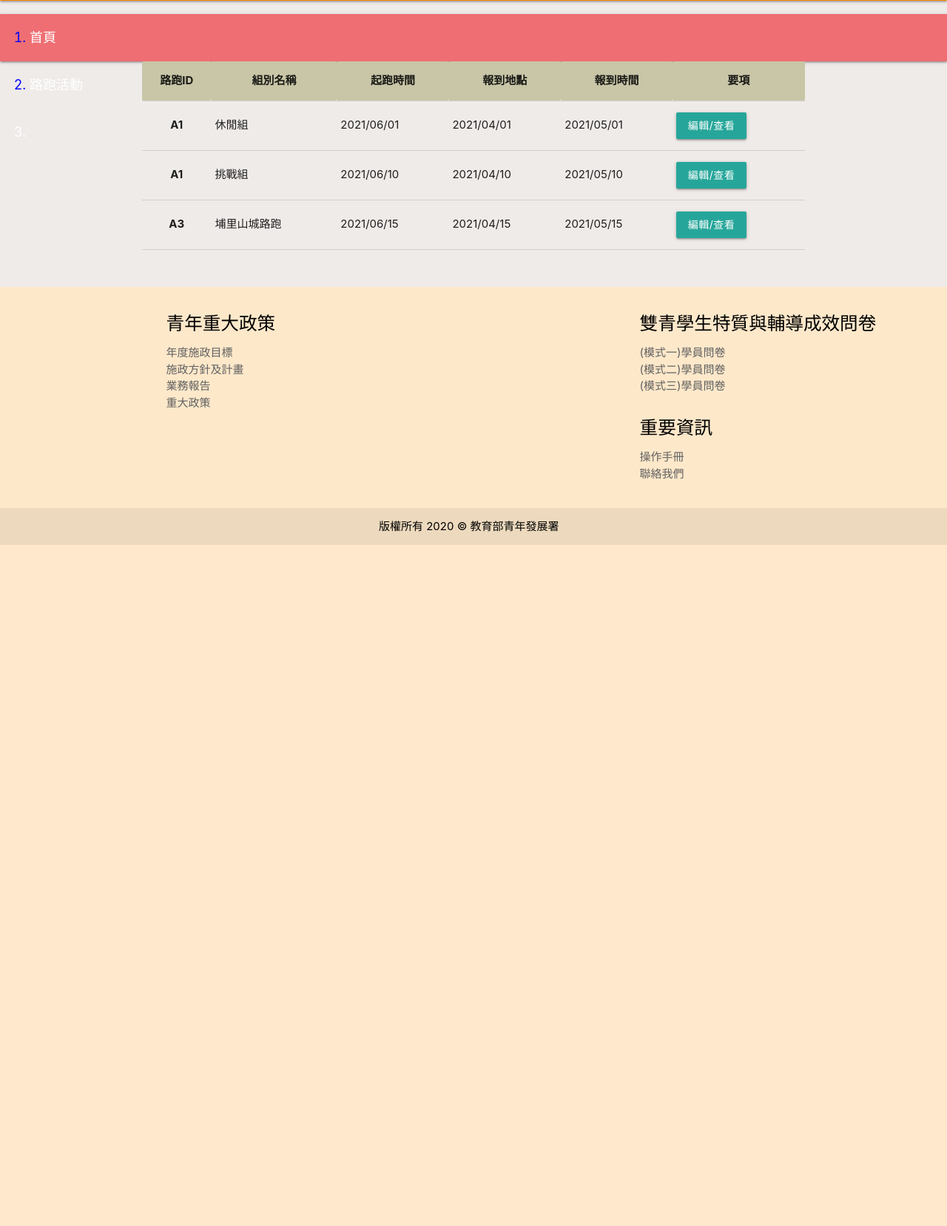
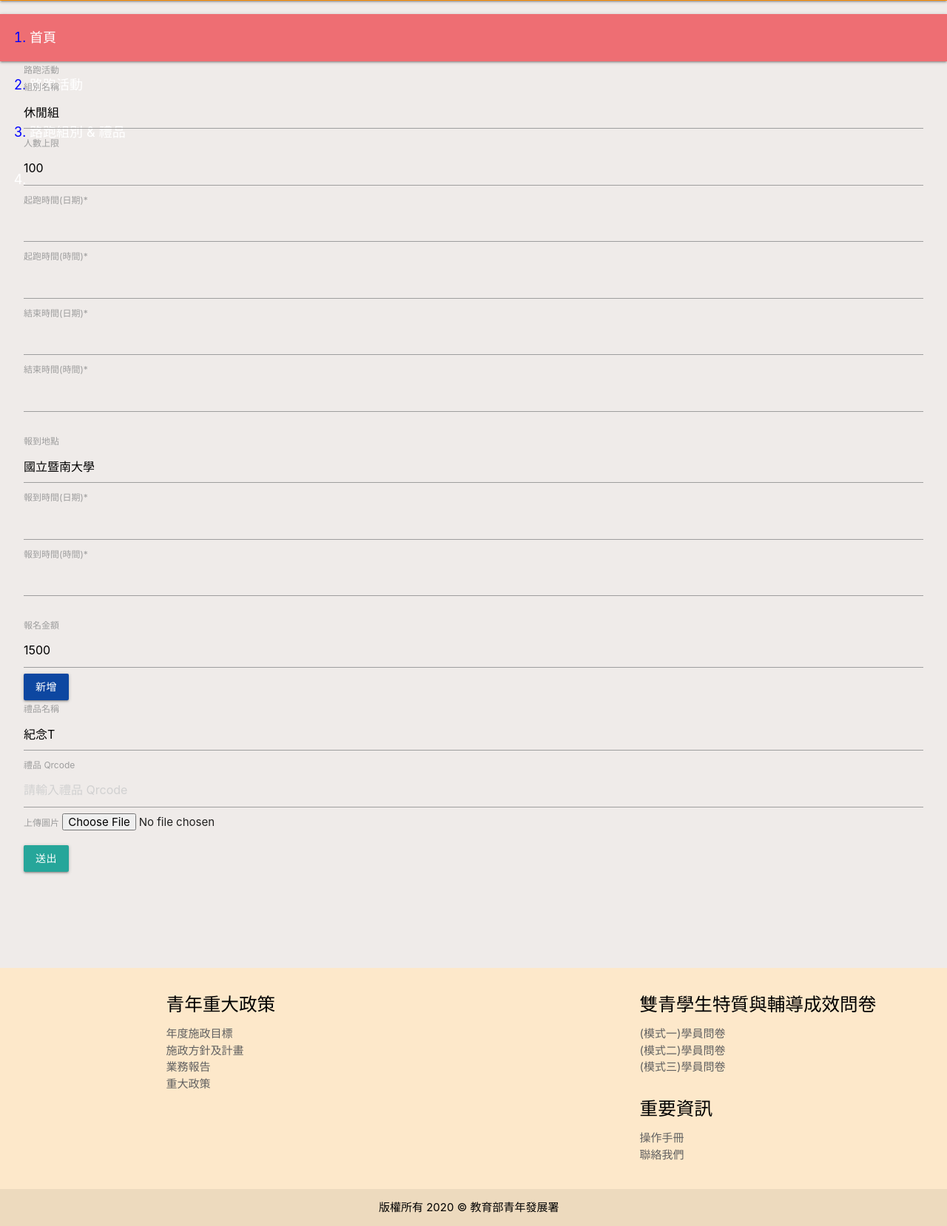
Before and after one commit to letRunnning/let_run, a PHP site: the page made by application/views/run/rungroup_gift.php in a window 1280 px wide. Shown: the part 63-1721 px from the top of the page at 74% size. Before the commit the page ends 800 px from the top, so only its background shows below. Run offline with PHP 8.4, Linux system fonts and the light colour scheme; the template is opened without the code that fills it, so the values that code supplies are empty; some libraries are stand-ins or nearby versions.

Commit message:
add content

```diff
--- a/application/views/run/rungroup_gift.php
+++ b/application/views/run/rungroup_gift.php
@@ -8,51 +8,90 @@
       <li class="breadcrumb-item active" style="color:blue;" aria-current="page">
         <a href="#">路跑活動</a>
       </li>
+      <li class="breadcrumb-item active" style="color:blue;" aria-current="page">
+        <a href="<?php echo site_url('/run/rungroup_gift_table'); ?>">路跑組別 & 禮品</a>
+      </li>
       <li class="breadcrumb-item active" aria-current="page"><?php echo $title;?></li>
     </ol>
   </nav>
 </div>
-<div class="container">
+<div class="container" style="width:95%">
   <div class="row">
-    <table class="table text-center border-secondary table-hover align-middle">
-      <thead class="header" style="background-color:#C8C6A7">
-        <tr>
-          <th scope="col">路跑ID</th>
-          <th scope="col">組別名稱</th>
-          <th scope="col">起跑時間</th>
-          <th scope="col">報到地點</th>
-          <th scope="col">報到時間</th>
-          <th scope="col">要項</th>
-        </tr>
-      </thead>
-      <tbody>
-        <tr>
-          <th scope="col">A1</th>
-          <td scope="col">休閒組</td>
-          <td scope="col">2021/06/01</td>
-          <td scope="col">2021/04/01</td>
-          <td scope="col">2021/05/01</td>
-          <!-- <td scope="col"><button type="button" class="btn btn-warning" href="<?php echo site_url('run/run_active/' .$i['no']);?>">編輯/查看</button></td> -->
-          <td scope="col"><a type="button" class="btn btn-warning" href="<?php echo site_url('run/run_active/1' );?>">編輯/查看</a></td>
-        </tr>
-        <tr>
-          <th scope="col">A1</th>
-          <td scope="col">挑戰組</td>
-          <td scope="col">2021/06/10</td>
-          <td scope="col">2021/04/10</td>
-          <td scope="col">2021/05/10</td>
-          <td scope="col"><a type="button" class="btn btn-warning" href="<?php echo site_url('run/run_active/2' );?>">編輯/查看</a></td>
-        </tr>
-        <tr>
-          <th scope="col">A3</th>
-          <td scope="col">埔里山城路跑</td>
-          <td scope="col">2021/06/15</td>
-          <td scope="col">2021/04/15</td>
-          <td scope="col">2021/05/15</td>
-          <td scope="col"><a type="button" class="btn btn-warning" href="<?php echo site_url('run/run_active/3' );?>">編輯/查看</a></td>
-        </tr>
-      </tbody>
-    </table>
+    <form action="<?php echo site_url($url); ?>" method="post" accept-charset="utf-8" enctype="multipart/form-data">
+      <div class="col-10 m-2 mx-auto">
+        <label>路跑活動</label>
+        <select class="form-select mb-3" name="runActive" id="runActive" >
+          <option selected value="">請選擇</option>
+          <option selected value="A1">暨大春健</option>
+          <option selected value="A2">台中花博馬拉松</option>
+        </select>
+        </div>
+
+        <div class="col-10 m-2 mx-auto">
+            <label for="rungroupName" class="form-label">組別名稱</label>
+            <input class="form-control" type="text" id="rungroupName" name="rungroupName" value="休閒組" required placeholder="請輸入組別名稱">
+        </div>
+        <div class="col-10 m-2 mx-auto">
+              <label for="peoples" class="form-label">人數上限</label>
+              <input class="form-control" type="text" id="peoples" name="peoples" value="100" required placeholder="請輸入人數上限">
+        </div>
+        <div class="row justify-content-center" id="chineseDiv">
+            <div class="col-md-5">
+                <label for="runStart_date">起跑時間(日期)*</label>
+                <input class="form-control" type="text" id="dateFrom" name="runStart_date" >
+            </div>
+            <div class="col-md-5">
+                <label for="runStart_time">起跑時間(時間)*</label>
+                <input class="form-control time-picker-start" type="text" id="formStartTime" name="runStart_time" >
+            </div>
+            <div class="col-md-5">
+                <label for="runEnd_date">結束時間(日期)*</label>
+                <input class="form-control" type="text" id="dateTo" name="runEnd_date">
+            </div>
+            <div class="col-md-5">
+                <label for="runEnd_time">結束時間(時間)*</label>
+                <input class="form-control time-picker-end" type="text" id="formEndTime" name="runEnd_time">
+            </div>
+          </div>
+        <div class="col-10 m-2 mx-auto">
+            <label for="assemblyPlace" class="form-label">報到地點</label>
+            <input class="form-control" type="text" id="assemblyPlace" name="assemblyPlace" value="國立暨南大學" required placeholder="請輸入報到地點">
+        </div>
+        <div class="row justify-content-center" id="chineseDiv">
+            <div class="col-md-5">
+                <label for="assumblyDate">報到時間(日期)*</label>
+                <input class="form-control" type="text" id="dateRun" name="assumblyDate">
+            </div>
+            <div class="col-md-5">
+                <label for="assumblyTime">報到時間(時間)*</label>
+                <input class="form-control time-picker-start" type="text" id="assumblyTime">
+            </div>
+        </div>
+        <div class="col-10 m-2 mx-auto">
+        <label for="price" class="form-label">報名金額</label>
+          <input class="form-control" type="text" id="price" name="price" value="1500" required placeholder="請輸入報名金額">
+        </div>
+        <div class="row group">
+          <div class="col-10 m-2 mx-auto">
+            <label for="giftName">禮品名稱</label>
+            <input type="text" id="giftName" name="giftName" class="form-control" value="紀念T" required placeholder="請輸入禮品名稱">
+          </div>
+          <div class="col-10 m-2 mx-auto">
+            <label for="giftQrcode">禮品 Qrcode</label>
+            <input type="text" id="giftQrcode" name="giftQrcode" class="form-control" value="" required placeholder="請輸入禮品 Qrcode">
+          </div>
+          <div class="col-10 m-2 mx-auto">
+            <label for="photoFile">上傳圖片</label>
+            <input type="file" id="photoFile" name="photoFile" class="form-control" value="" required placeholder="請輸入禮品 Qrcode">
+          </div>
+        </div>
+      <div class="row">
+        <div class="d-grid gap-2 col-2 mx-auto">
+          <button class="btn btn-primary m-3" type="submit">送出</button>
+        </div>
+      </div>
+      <br><br><br><br>
+    </form>
   </div>
 </div>
 <?php $this->load->view('templates/new_footer');?>
```
